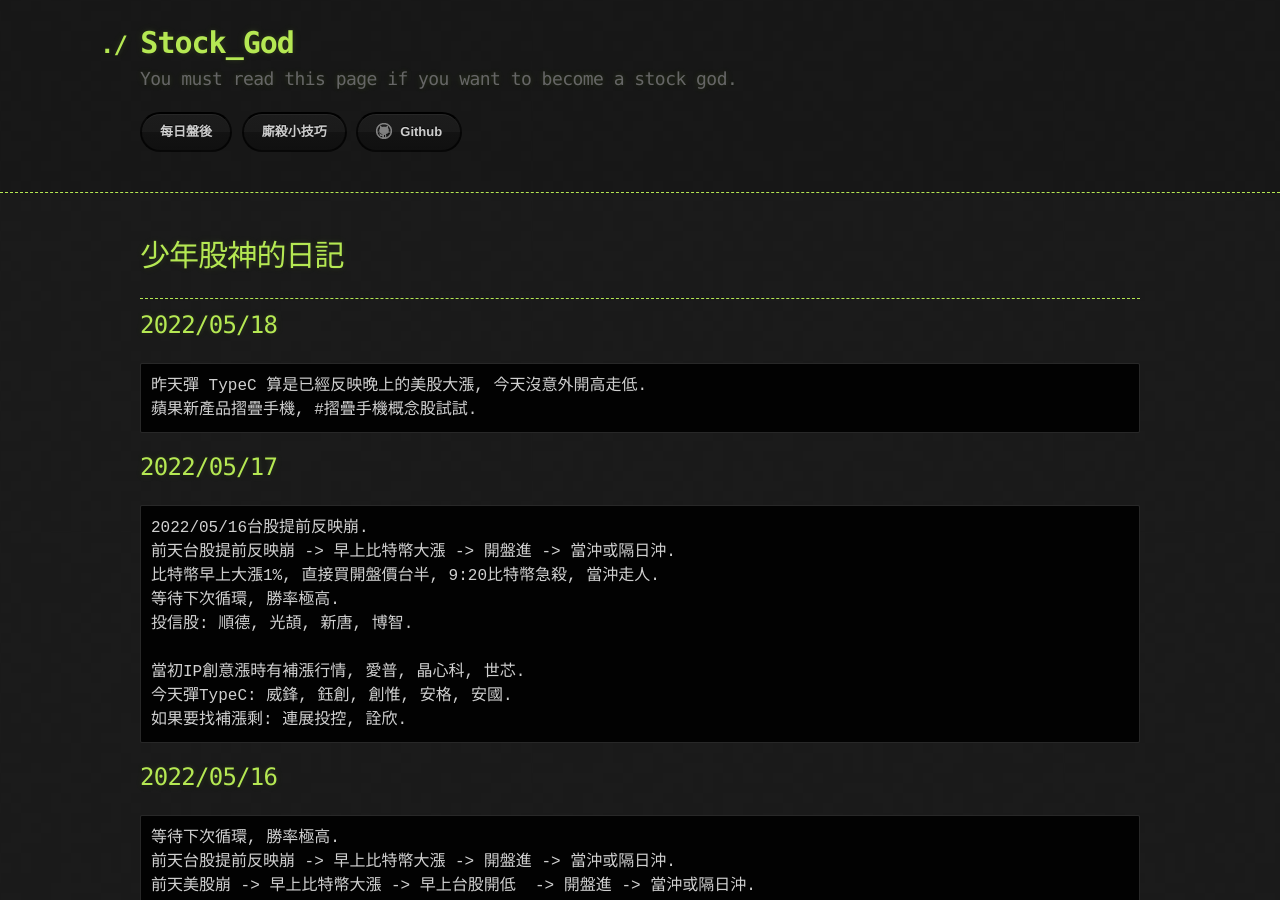
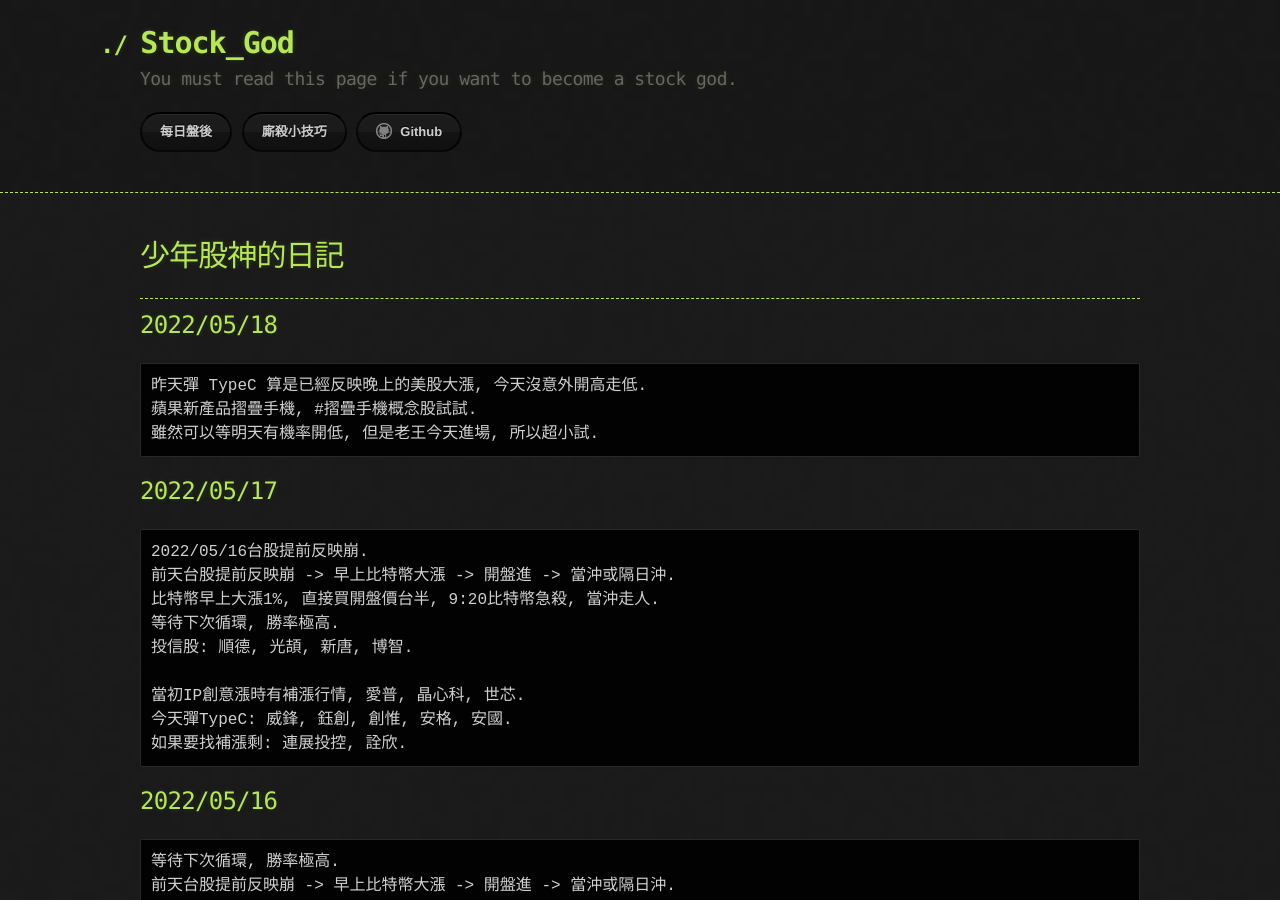
Before and after one commit to lepg5487/Stock_God, a Jekyll site: the page built from index.md, in a window 1280 px wide and 900 px high. Built offline with Jekyll 4.4.1, drawn with Linux system fonts in a browser that asks for light colours; our own code applies the rules of GitHub Pages for plain Markdown files.

Commit message:
Update index.md

````diff
--- a/index.md
+++ b/index.md
@@ -10,6 +10,7 @@ layout: testlayouts
 ```
 昨天彈 TypeC 算是已經反映晚上的美股大漲, 今天沒意外開高走低.
 蘋果新產品摺疊手機, #摺疊手機概念股試試.
+雖然可以等明天有機率開低, 但是老王今天進場, 所以超小試.
 ```
 
 ## 2022/05/17
````
